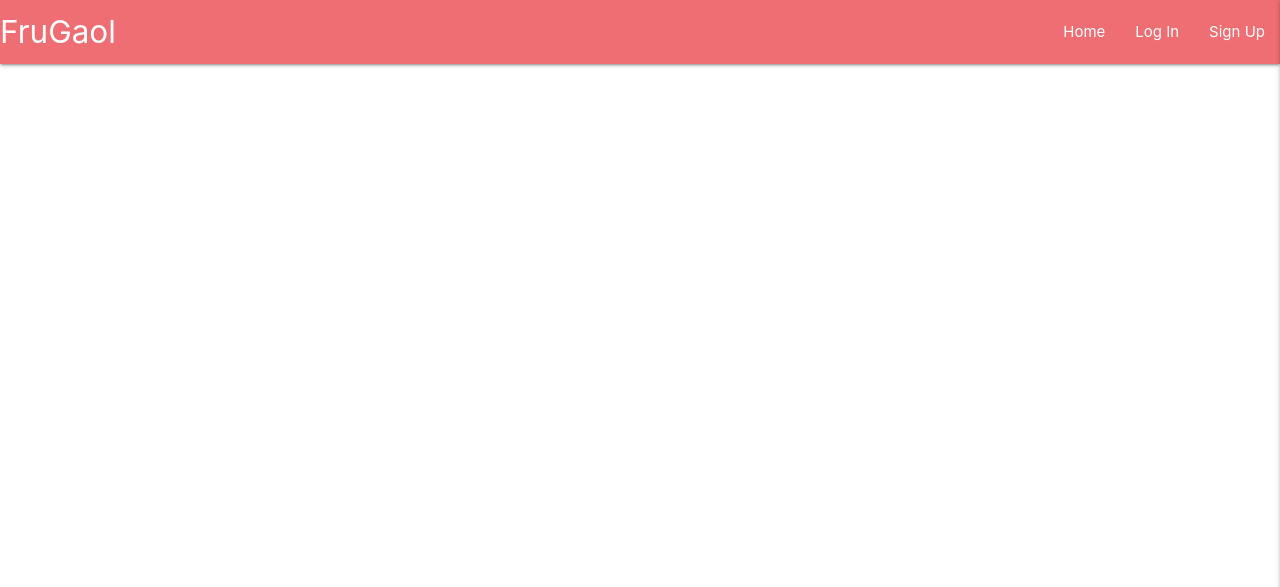
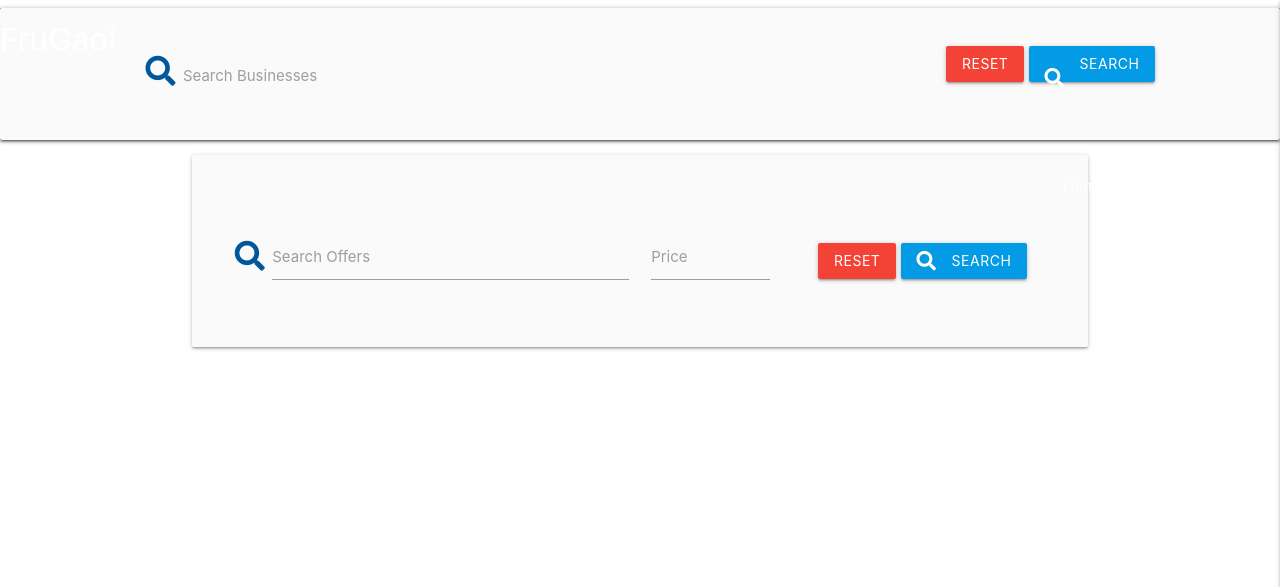
Before and after one commit to ShiftyKitty/MS3-FruGaol, a Flask app: page /offers in a window 1280 px wide. Shown: the top 587 px of the page. Run offline with Flask 2, Linux system fonts and the light colour scheme; data that the repository does not hold is empty; some libraries are stand-ins or nearby versions.

Commit message:
businesses and offers search index now added to app

```diff
--- a/app.py
+++ b/app.py
@@ -445,6 +445,26 @@ def create_review(offer_id):
     return render_template("offer.html")
 
 
+@app.route("/search_offers", methods=["GET", "POST"])
+def search_offers():
+    query = request.form.get("query")
+    offers = list(mongo.db.offers.find({"$text": {"$search": query}}))
+    return render_template("offers.html", offers=offers)
+
+
+@app.route("/search_business", methods=["GET", "POST"])
+def search_business():
+    business_search = request.form.get("business_search")
+    business_users = list(mongo.db.business_users.find({"$text": {"$search": business_search}}))
+    return render_template("businesses.html", business_users=business_users)
+
+
+@app.route("/businesses", methods=["GET", "POST"])
+def businesses():
+    businesses = mongo.db.business_users.find()
+    return render_template("businesses.html", businesses=businesses)
+
+
 if __name__ == "__main__":
     app.run(host=os.environ.get("IP"),
             port=int(os.environ.get("PORT")),
--- a/templates/base.html
+++ b/templates/base.html
@@ -18,6 +18,23 @@
         <nav class="nav-extended text-shadow">
             <div class="nav-wrapper">
                 <a href="{{ url_for('offers') }}" class="brand-logo">FruGaol</a>
+                <div class="row card-panel grey lighten-5">
+                    <form action="{{ url_for('search_business') }}" method="post" class="col s12">
+                        <div class="row valign-wrapper center-align">
+                            <div class="input-field col s6 m6">
+                                <i class="fas fa-search prefix light-blue-text text-darken-4"></i>
+                                <input type="text" name="business_search" id="business_search" minlength="3" class="validate">
+                                <label for="business_search">Search Businesses</label>
+                            </div>
+                            <div class="col s12 m4">
+                                <a href="{{ url_for('offers') }}" class="red btn text-shadow">Reset</a>
+                                <button type="submit" class="light-blue darken-1 btn text-shadow">
+                                    <i class="fas fa-search left"></i> Search
+                                </button>
+                            </div>
+                        </div>
+                    </form>
+                </div>
                 <a href="#" data-target="mobile-demo" class="sidenav-trigger right"><i class="fas fa-bars"></i></a>
                 <ul class="right hide-on-med-and-down">
                     <li><a href="{{ url_for('offers') }}">Home</a></li>
--- a/templates/offers.html
+++ b/templates/offers.html
@@ -1,8 +1,27 @@
 {% extends "base.html" %}
 {% block content %}
 
-
-
+    <div class="row card-panel grey lighten-5">
+        <form action="{{ url_for('search_offers') }}" method="post" class="col s12">
+            <div class="row valign-wrapper center-align">
+                <div class="input-field col s6 m6">
+                    <i class="fas fa-search prefix light-blue-text text-darken-4"></i>
+                    <input type="text" name="query" id="query" minlength="3" class="validate">
+                    <label for="query">Search Offers</label>
+                </div>
+                <div class="input-field col s6 m2">
+                    <input type="number" name="offer_price" id="offer_price" minlength="2" class="validate">
+                    <label for="offer_price">Price</label>
+                </div>
+                <div class="col s12 m4">
+                    <a href="{{ url_for('offers') }}" class="red btn text-shadow">Reset</a>
+                    <button type="submit" class="light-blue darken-1 btn text-shadow">
+                        <i class="fas fa-search left"></i> Search
+                    </button>
+                </div>
+            </div>
+        </form>
+    </div>
         {% for offer in offers %}
             <a href="{{ url_for('offer', offer_id=offer._id, reviews=reviews, consumer_users=consumer_users) }}">Full Offer</a>
             {{ offer.offer_name }}<br>
@@ -18,4 +37,7 @@
 
 
 
+
+
+
 {% endblock %}
```
Also changed, not shown: templates/businesses.html (added, +18 -0 lines). Lines whose indentation alone changed are shown as unchanged.
